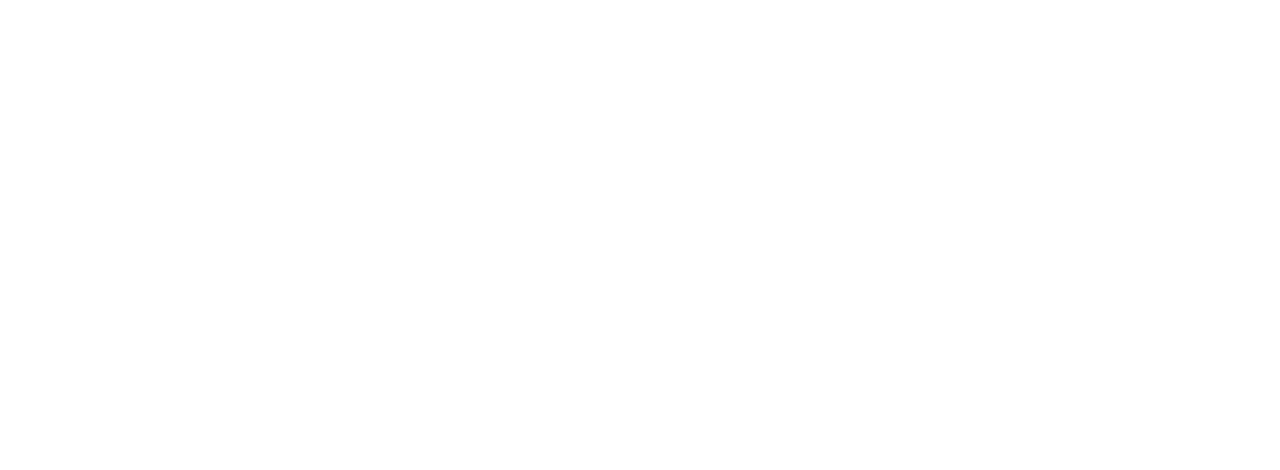
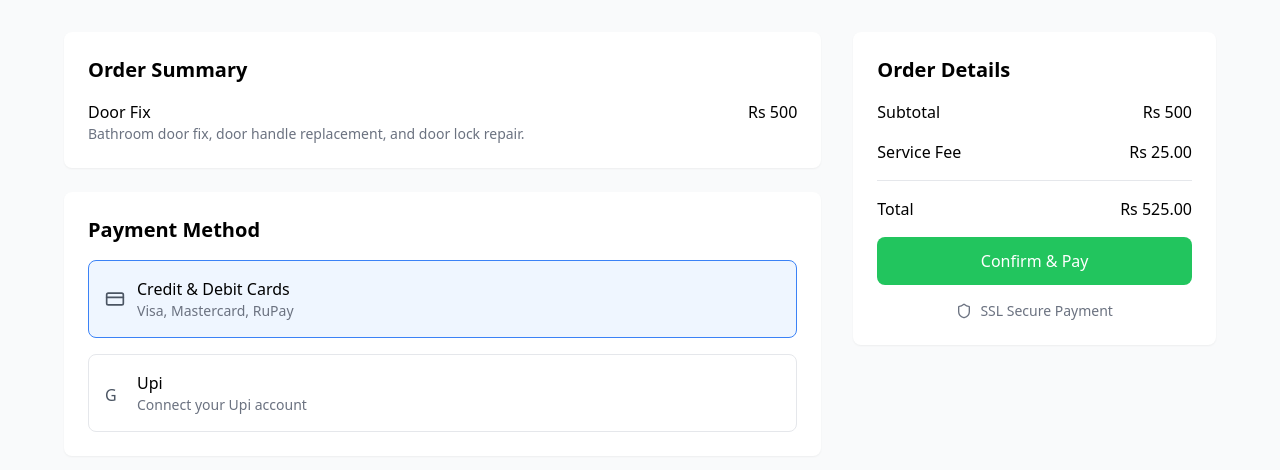
Before and after one commit to alanph7/Networkk-Project-Final, a React (Vite) app in the folder network/: page /payment in a window 1280 px wide. Before the commit this address had no page. Shown: the top 470 px of the page. Built offline with nearby package versions, Linux system fonts and the light colour scheme.

Commit message:
payment first page

```diff
--- a/network/package.json
+++ b/network/package.json
@@ -13,6 +13,7 @@
     "@edonec/collapsible": "^2.0.0",
     "axios": "^1.7.7",
     "framer-motion": "^11.11.7",
+    "lucide-react": "^0.471.1",
     "react": "^18.3.1",
     "react-dom": "^18.3.1",
     "react-icons": "^5.4.0",
--- a/network/src/App.jsx
+++ b/network/src/App.jsx
@@ -9,6 +9,7 @@ import Navbar from "./components/nav";
 import ServiceDetails from "./pages/ServiceDetails";
 import BookingsPage from "./pages/User/BookingPage";
 import Booking from "./pages/User/Booking";
+import Payment from "./pages/User/Payment";
 
 function App() {
   return (
@@ -23,6 +24,7 @@ function App() {
           <Route path="/service" element={<ServiceDetails />} />
           <Route path="/user-booking-status" element={<BookingsPage />} />
           <Route path="/user-booking" element={<Booking />} />
+          <Route path="/payment" element={<Payment />} />
         </Routes>
       </div>
     </Router>
--- /dev/null
+++ b/network/src/pages/User/Payment.jsx
@@ -0,0 +1,103 @@
+import React, { useState } from 'react';
+import { CreditCard, Clock, Shield } from 'lucide-react';
+
+const PaymentPage = () => {
+  const [paymentMethod, setPaymentMethod] = useState('card');
+
+  const service = {
+    title: "Door Fix",
+    description: "Bathroom door fix, door handle replacement, and door lock repair.",
+    price: 500
+  };
+
+  return (
+    <div className="min-h-screen bg-gray-50 p-4 md:p-8">
+      <div className="max-w-6xl mx-auto grid grid-cols-1 md:grid-cols-3 gap-8">
+        {/* Left Column - Order Summary */}
+        <div className="md:col-span-2 space-y-6">
+          <div className="bg-white rounded-lg shadow-sm p-6">
+            <h2 className="text-xl font-semibold mb-4">Order Summary</h2>
+            <div className="space-y-4">
+              <div className="flex items-start justify-between">
+                <div>
+                  <h3 className="font-medium">{service.title}</h3>
+                  <p className="text-sm text-gray-500">{service.description}</p>
+
+                </div>
+                <span className="font-medium">Rs {service.price}</span>
+              </div>
+            </div>
+          </div>
+
+          {/* Payment Methods */}
+          <div className="bg-white rounded-lg shadow-sm p-6">
+            <h2 className="text-xl font-semibold mb-4">Payment Method</h2>
+            <div className="space-y-4">
+              <div
+                className={`p-4 border rounded-lg cursor-pointer transition-colors ${
+                  paymentMethod === 'card' ? 'border-blue-500 bg-blue-50' : 'border-gray-200'
+                }`}
+                onClick={() => setPaymentMethod('card')}
+              >
+                <div className="flex items-center">
+                  <CreditCard className="w-5 h-5 mr-3 text-gray-600" />
+                  <div>
+                    <h3 className="font-medium">Credit & Debit Cards</h3>
+                    <p className="text-sm text-gray-500">Visa, Mastercard, RuPay</p>
+                  </div>
+                </div>
+              </div>
+
+              <div
+                className={`p-4 border rounded-lg cursor-pointer transition-colors ${
+                  paymentMethod === 'upi' ? 'border-blue-500 bg-blue-50' : 'border-gray-200'
+                }`}
+                onClick={() => setPaymentMethod('upi')}
+              >
+                <div className="flex items-center">
+                  <div className="w-5 h-5 mr-3 text-gray-600">G</div>
+                  <div>
+                    <h3 className="font-medium">Upi</h3>
+                    <p className="text-sm text-gray-500">Connect your Upi account</p>
+                  </div>
+                </div>
+              </div>
+            </div>
+          </div>
+        </div>
+
+        {/* Right Column - Order Details */}
+        <div className="md:col-span-1">
+          <div className="bg-white rounded-lg shadow-sm p-6 sticky top-4">
+            <h2 className="text-xl font-semibold mb-4">Order Details</h2>
+            <div className="space-y-4">
+              <div className="flex justify-between items-center">
+                <span>Subtotal</span>
+                <span>Rs {service.price}</span>
+              </div>
+              <div className="flex justify-between items-center">
+                <span>Service Fee</span>
+                <span>Rs {(service.price * 0.05).toFixed(2)}</span>
+              </div>
+              <div className="border-t pt-4">
+                <div className="flex justify-between items-center font-medium">
+                  <span>Total</span>
+                  <span>Rs {(service.price * 1.05).toFixed(2)}</span>
+                </div>
+              </div>
+              <button className="w-full bg-green-500 text-white py-3 rounded-lg font-medium hover:bg-green-600 transition-colors">
+                Confirm & Pay
+              </button>
+              <div className="flex items-center justify-center text-sm text-gray-500 mt-4">
+                <Shield className="w-4 h-4 mr-2" />
+                SSL Secure Payment
+              </div>
+            </div>
+          </div>
+        </div>
+      </div>
+    </div>
+  );
+};
+
+export default PaymentPage;
```
Also changed, not shown: 1 other file (tests, documents, lock files or other folders).
